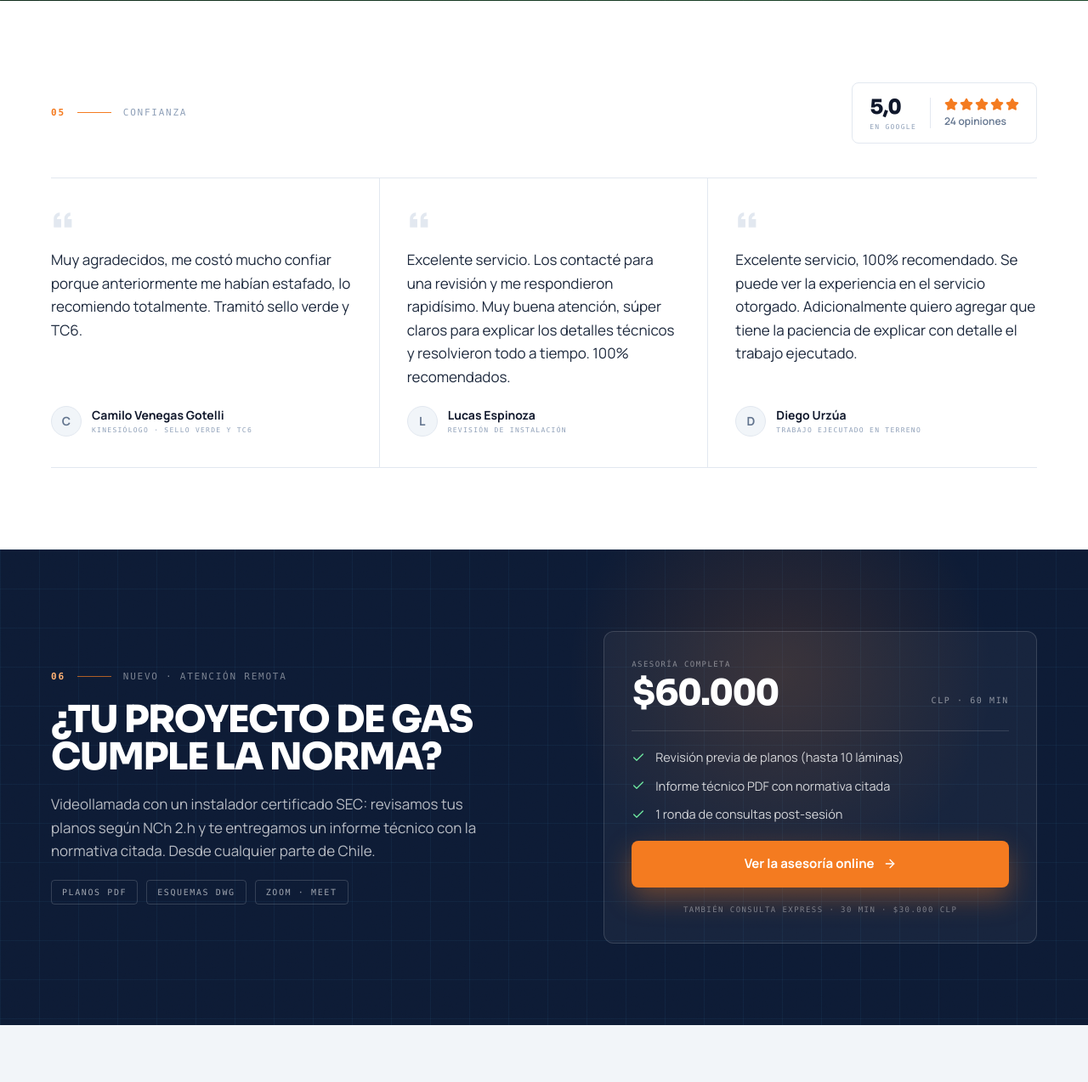
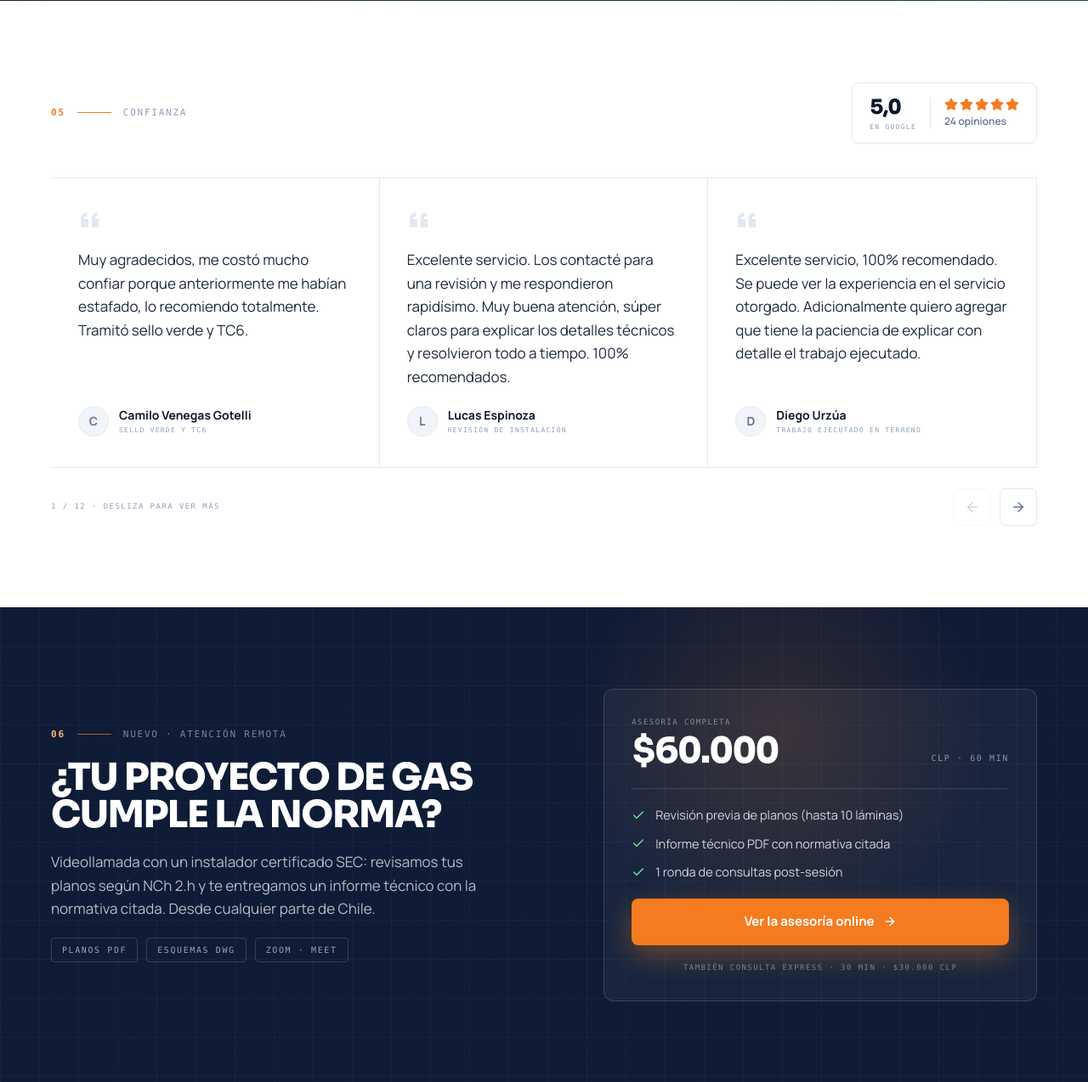
Before and after one commit to jors213/WebAltoGasSPA, a Django app: page / in a window 1280 px wide. Shown: the part 3692-4966 px from the top of the page at 85% size. Run offline with Django 5.2, Linux system fonts and the light colour scheme; some libraries are stand-ins or nearby versions.

Commit message:
Arregla scroll lateral en móvil, logo, cifras cortadas y carrusel de opiniones
Scroll horizontal en móvil
El `overflow-x:hidden` estaba sólo en <body>: <html> seguía en `visible`,
así que el gesto táctil desplazaba el documento de lado y la barra fija
inferior se despegaba del contenido al arrastrar. Ahora la regla vive en
input.css sobre html y body, con `clip` (no crea contenedor de scroll, no
rompe position:sticky) y `hidden` de respaldo.

Logo
IconoAG.png mide 500x500 pero la marca sólo ocupa el 36% del alto: el
resto es transparente, y por eso se veía diminuta. Se recorta a su caja
real (logo_ag.png) y se sirve a 48px, mismo tamaño en móvil y escritorio.
En móvil va centrado en la barra, con la hamburguesa a la derecha.

Barra de navegación
El menú completo pasa a verse desde lg: entre 768 y 1023 los seis enlaces
no cabían y se partían en dos líneas. Debajo de lg manda la hamburguesa.
El desplegable se ancla a la altura real de la barra (68px, 80px en md+).

Cifras cortadas en asesoría
La diagonal del hero se comía la fila +13 / +200 / 100% / 60 min. La
profundidad del recorte pasa de porcentaje a píxeles fijos: con `85%`
crecía con el alto de la sección y en móvil, donde el header mide el
doble, se tragaba la fila entera.

Opiniones
De 3 fijas a las 12 reseñas de Google en un carrusel con scroll-snap
nativo: se arrastra con el dedo, y en escritorio hay flechas, teclado y
contador. Sin librerías.

Y un error propio: dos comentarios {# #} de varias líneas se estaban
renderizando como texto visible dentro del nav y de la home. Django sólo
trata {# #} como comentario en UNA línea; van con {% comment %}.

Co-Authored-By: Claude Opus 5 <noreply@anthropic.com>

```diff
--- a/core/templates/core/_nav.html
+++ b/core/templates/core/_nav.html
@@ -12,9 +12,14 @@ nunca con llave-almohadilla, que sólo comenta UNA línea.
 <nav id="navbar"
     class="fixed top-0 w-full z-50 h-[68px] md:h-20 flex items-center px-4 md:px-10 bg-[#0d1b35]/95 backdrop-blur-md border-b border-[#4BB8E8]/[0.16] transition-all duration-300">
 
-    <div class="flex items-center gap-3 md:gap-4">
+    {% comment %}
+    Mientras se ve la hamburguesa (por debajo de lg) el logo va centrado en la
+    barra; en lg+ vuelve al flujo, a la izquierda. Mismo tamaño en ambos.
+    {% endcomment %}
+    <div
+        class="absolute left-1/2 -translate-x-1/2 lg:static lg:translate-x-0 flex items-center gap-3 lg:gap-4">
         <a href="{% url 'home' %}" class="flex-shrink-0">
-            <img src="{% static 'core/img/IconoAG.png' %}" alt="Alto Gas SPA" class="h-10 md:h-12 w-auto object-contain">
+            <img src="{% static 'core/img/logo_ag.png' %}" alt="Alto Gas SPA" class="h-12 w-auto object-contain">
         </a>
         <div class="hidden lg:flex items-center gap-4">
             <div class="w-px h-7 bg-white/[0.14]"></div>
@@ -25,33 +30,33 @@ nunca con llave-almohadilla, que sólo comenta UNA línea.
         </div>
     </div>
 
-    <ul class="hidden md:flex flex-1 items-center justify-center gap-6 lg:gap-7 list-none">
+    <ul class="hidden lg:flex flex-1 items-center justify-center gap-6 xl:gap-7 list-none">
         <li class="flex flex-col items-center gap-1.5">
             <a href="{% url 'home' %}"
-                class="text-sm {% if activo == 'home' %}text-white font-semibold{% else %}text-white/[0.66] font-medium hover:text-[#4BB8E8] transition-colors duration-200{% endif %}">Inicio</a>
+                class="text-sm whitespace-nowrap {% if activo == 'home' %}text-white font-semibold{% else %}text-white/[0.66] font-medium hover:text-[#4BB8E8] transition-colors duration-200{% endif %}">Inicio</a>
             {% if activo == 'home' %}<span class="w-4 h-0.5 rounded bg-[#F47B20]"></span>{% endif %}
         </li>
         <li class="flex flex-col items-center gap-1.5">
             <a href="{% url 'servicio_sello_verde' %}"
-                class="text-sm {% if activo == 'sello_verde' %}text-white font-semibold{% else %}text-white/[0.66] font-medium hover:text-[#4BB8E8] transition-colors duration-200{% endif %}">Sello
+                class="text-sm whitespace-nowrap {% if activo == 'sello_verde' %}text-white font-semibold{% else %}text-white/[0.66] font-medium hover:text-[#4BB8E8] transition-colors duration-200{% endif %}">Sello
                 Verde</a>
             {% if activo == 'sello_verde' %}<span class="w-4 h-0.5 rounded bg-[#F47B20]"></span>{% endif %}
         </li>
         <li class="flex flex-col items-center gap-1.5">
             <a href="{% url 'servicio_tramites_sec' %}"
-                class="text-sm {% if activo == 'tramites_sec' %}text-white font-semibold{% else %}text-white/[0.66] font-medium hover:text-[#4BB8E8] transition-colors duration-200{% endif %}">Trámites
+                class="text-sm whitespace-nowrap {% if activo == 'tramites_sec' %}text-white font-semibold{% else %}text-white/[0.66] font-medium hover:text-[#4BB8E8] transition-colors duration-200{% endif %}">Trámites
                 SEC</a>
             {% if activo == 'tramites_sec' %}<span class="w-4 h-0.5 rounded bg-[#F47B20]"></span>{% endif %}
         </li>
         <li class="flex flex-col items-center gap-1.5">
             <a href="{% url 'servicio_proyectos' %}"
-                class="text-sm {% if activo == 'proyectos' %}text-white font-semibold{% else %}text-white/[0.66] font-medium hover:text-[#4BB8E8] transition-colors duration-200{% endif %}">Proyectos</a>
+                class="text-sm whitespace-nowrap {% if activo == 'proyectos' %}text-white font-semibold{% else %}text-white/[0.66] font-medium hover:text-[#4BB8E8] transition-colors duration-200{% endif %}">Proyectos</a>
             {% if activo == 'proyectos' %}<span class="w-4 h-0.5 rounded bg-[#F47B20]"></span>{% endif %}
         </li>
         <li class="flex flex-col items-center gap-1.5">
             <span class="flex items-center gap-1.5">
                 <a href="{% url 'asesoria_online' %}"
-                    class="text-sm {% if activo == 'asesoria' %}text-white font-semibold{% else %}text-white/[0.66] font-medium hover:text-[#4BB8E8] transition-colors duration-200{% endif %}">Asesoría
+                    class="text-sm whitespace-nowrap {% if activo == 'asesoria' %}text-white font-semibold{% else %}text-white/[0.66] font-medium hover:text-[#4BB8E8] transition-colors duration-200{% endif %}">Asesoría
                     Online</a>
                 <span
                     class="mono text-[8px] bg-[#F47B20]/[0.16] border border-[#F47B20]/50 text-[#ffb173] px-1.5 py-0.5 rounded">Nuevo</span>
@@ -63,7 +68,7 @@ nunca con llave-almohadilla, que sólo comenta UNA línea.
         </li>
     </ul>
 
-    <div class="flex items-center gap-3 md:gap-5 ml-auto md:ml-0">
+    <div class="flex items-center gap-3 lg:gap-5 ml-auto lg:ml-0">
         <a href="tel:+56931187107" class="hidden lg:flex flex-col items-end gap-0.5 group">
             <span class="mono text-[8px] text-white/40">Llámanos</span>
             <span
@@ -77,7 +82,7 @@ nunca con llave-almohadilla, que sólo comenta UNA línea.
             WhatsApp
         </a>
         <button id="hamburger" onclick="toggleMenu()"
-            class="md:hidden flex flex-col gap-[5px] items-center justify-center w-11 h-11 cursor-pointer"
+            class="lg:hidden flex flex-col gap-[5px] items-center justify-center w-11 h-11 cursor-pointer"
             aria-label="Menú" aria-expanded="false" aria-controls="mobile-menu">
             <span class="w-[22px] h-0.5 bg-white rounded"></span>
             <span class="w-[22px] h-0.5 bg-white rounded"></span>
@@ -86,8 +91,9 @@ nunca con llave-almohadilla, que sólo comenta UNA línea.
     </div>
 </nav>
 
+{# El desplegable arranca justo bajo la barra, que mide 68px y 80px desde md #}
 <div id="mobile-menu"
-    class="fixed top-[68px] left-0 right-0 z-40 bg-[#0d1b35] border-b border-white/10 flex-col px-5 py-3">
+    class="fixed top-[68px] md:top-20 left-0 right-0 z-40 bg-[#0d1b35] border-b border-white/10 flex-col px-5 py-3">
     <a href="{% url 'home' %}" class="text-white/70 font-medium py-3.5 border-b border-white/5">Inicio</a>
     <a href="{% url 'servicio_sello_verde' %}" class="text-white/70 font-medium py-3.5 border-b border-white/5">Sello
         Verde</a>
--- a/core/templates/core/home.html
+++ b/core/templates/core/home.html
@@ -292,7 +292,7 @@
     </style>
 </head>
 
-<body class="bg-white text-slate-800 overflow-x-hidden">
+<body class="bg-white text-slate-800">
     <!-- Google Tag Manager (noscript) -->
     <noscript><iframe src="https://www.googletagmanager.com/ns.html?id=GTM-KZFV7BXS" height="0" width="0"
             style="display:none;visibility:hidden"></iframe></noscript>
@@ -682,10 +682,17 @@
                 </div>
             </div>
 
-            <div class="grid md:grid-cols-3 border-t border-b border-slate-200">
+            {% comment %}
+            Carrusel: scroll-snap nativo. Se arrastra con el dedo en móvil y
+            con las flechas o el teclado en escritorio. Sin librerías.
+            {% endcomment %}
+            <div id="testimonios" class="relative border-t border-b border-slate-200">
+                <div id="testimonios-pista"
+                    class="flex gap-0 overflow-x-auto snap-x snap-mandatory scroll-smooth [scrollbar-width:none] [-ms-overflow-style:none] [&amp;::-webkit-scrollbar]:hidden"
+                    tabindex="0" role="group" aria-label="Opiniones de clientes en Google">
                     {% for t in testimonials %}
-                <div
-                    class="flex flex-col gap-5 py-8 md:py-9 {% if not forloop.last %}border-b md:border-b-0 md:border-r border-slate-200 md:pr-8{% endif %}{% if not forloop.first %} md:pl-8{% endif %} reveal delay-{{ forloop.counter }}">
+                    <article
+                        class="snap-start shrink-0 basis-full md:basis-1/2 lg:basis-1/3 flex flex-col gap-5 py-8 md:py-9 px-1 md:px-8 border-r border-slate-200">
                         <svg width="26" height="26" viewBox="0 0 24 24" fill="#e2e8f0" aria-hidden="true">
                             <path
                                 d="M9.5 4C6 4 3 7 3 10.5V20h8v-9H6.5c0-2 1.4-3.5 3-3.5zM21 4c-3.5 0-6.5 3-6.5 6.5V20h8v-9H18c0-2 1.4-3.5 3-3.5z" />
@@ -701,8 +708,25 @@
                                 <span class="mono text-[8px] text-slate-400">{{ t.meta }}</span>
                             </div>
                         </div>
+                    </article>
+                    {% endfor %}
                 </div>
-                {% endfor %}
+            </div>
+
+            <div class="flex items-center justify-between gap-4 pt-6">
+                <span class="mono text-[9px] text-slate-400">
+                    <span id="testimonios-indice">1</span> / {{ testimonials|length }} · desliza para ver más
+                </span>
+                <div class="flex gap-2.5">
+                    <button type="button" id="testimonios-prev" aria-label="Opinión anterior"
+                        class="w-11 h-11 rounded-md border border-slate-200 flex items-center justify-center text-slate-500 hover:border-slate-300 hover:text-[#F47B20] transition-colors disabled:opacity-30 disabled:hover:border-slate-200 disabled:hover:text-slate-500">
+                        <i data-lucide="arrow-left" class="w-[18px] h-[18px]"></i>
+                    </button>
+                    <button type="button" id="testimonios-next" aria-label="Opinión siguiente"
+                        class="w-11 h-11 rounded-md border border-slate-200 flex items-center justify-center text-slate-500 hover:border-slate-300 hover:text-[#F47B20] transition-colors disabled:opacity-30 disabled:hover:border-slate-200 disabled:hover:text-slate-500">
+                        <i data-lucide="arrow-right" class="w-[18px] h-[18px]"></i>
+                    </button>
+                </div>
             </div>
         </div>
     </section>
@@ -959,6 +983,60 @@
 
         document.querySelectorAll('.reveal, .reveal-left, .reveal-right, .reveal-scale')
             .forEach(el => revealObserver.observe(el));
+
+        // ── Carrusel de opiniones ───────────────────────────────────────────
+        // La pista es un contenedor con scroll-snap: el arrastre táctil ya
+        // funciona solo. Esto añade flechas, teclado y el contador.
+        (function () {
+            const pista = document.getElementById('testimonios-pista');
+            if (!pista) return;
+            const prev = document.getElementById('testimonios-prev');
+            const next = document.getElementById('testimonios-next');
+            const indice = document.getElementById('testimonios-indice');
+            const tarjetas = [...pista.children];
+            if (!tarjetas.length) return;
+
+            const paso = () => tarjetas[0].getBoundingClientRect().width;
+
+            const actualizar = () => {
+                const actual = Math.round(pista.scrollLeft / paso());
+                indice.textContent = Math.min(actual + 1, tarjetas.length);
+                // 1px de tolerancia: el scroll fraccionario nunca cae exacto
+                prev.disabled = pista.scrollLeft <= 1;
+                next.disabled = pista.scrollLeft >= pista.scrollWidth - pista.clientWidth - 1;
+            };
+
+            const mover = dir => {
+                pista.scrollBy({ left: dir * paso(), behavior: 'smooth' });
+                // El evento `scroll` no llega en todos los navegadores cuando el
+                // desplazamiento es programático y suave, así que refrescamos a
+                // mano una vez terminada la animación.
+                setTimeout(actualizar, 450);
+            };
+
+            prev.addEventListener('click', () => mover(-1));
+            next.addEventListener('click', () => mover(1));
+
+            pista.addEventListener('keydown', e => {
+                if (e.key === 'ArrowRight') { e.preventDefault(); mover(1); }
+                if (e.key === 'ArrowLeft') { e.preventDefault(); mover(-1); }
+            });
+
+            // Fuente de verdad para el arrastre con el dedo: qué tarjeta se ve.
+            if ('IntersectionObserver' in window) {
+                const observador = new IntersectionObserver(actualizar,
+                    { root: pista, threshold: 0.6 });
+                tarjetas.forEach(t => observador.observe(t));
+            }
+
+            let esperando;
+            pista.addEventListener('scroll', () => {
+                clearTimeout(esperando);
+                esperando = setTimeout(actualizar, 80);
+            });
+            window.addEventListener('resize', actualizar);
+            actualizar();
+        })();
     </script>
 
 </body>
--- a/core/views.py
+++ b/core/views.py
@@ -58,10 +58,11 @@ def home(request):
     # botón "Ver las opiniones en Google" (si queda vacío, el botón no se muestra).
     google_reviews_url = ""
 
+    # Las mejores primero: el carrusel de la home las muestra en este orden.
     testimonials = [
         {
             'name': "Camilo Venegas Gotelli",
-            'meta': "Kinesiólogo · Sello Verde y TC6",
+            'meta': "Sello Verde y TC6",
             'text': "Muy agradecidos, me costó mucho confiar porque anteriormente me habían estafado, "
                     "lo recomiendo totalmente. Tramitó sello verde y TC6.",
         },
@@ -78,6 +79,53 @@ def home(request):
             'text': "Excelente servicio, 100% recomendado. Se puede ver la experiencia en el servicio "
                     "otorgado. Adicionalmente quiero agregar que tiene la paciencia de explicar con "
                     "detalle el trabajo ejecutado.",
+        },
+        {
+            'name': "Eyleen Andrea Canchig",
+            'meta': "Instalación",
+            'text': "100% recomendado. El trabajo de David un 7, muy simpático, me ayudó con la "
+                    "instalación, me explicó todo. Así que lo recomiendo a ojos cerrados.",
+        },
+        {
+            'name': "Nicol Andrea Londoño",
+            'meta': "Asesoría de proyectos",
+            'text': "Me contacté con David para ver unos proyectos y quedé muy conforme con la atención "
+                    "y la asesoría. Recomendadísimo.",
+        },
+        {
+            'name': "Rebeca Badilla",
+            'meta': "Cliente",
+            'text': "Buen servicio, siempre atento a las consultas y para agilizar proceso. Recomendable.",
+        },
+        {
+            'name': "Mauro Robles",
+            'meta': "Ejecución de trabajos",
+            'text': "Profesionalismo en la ejecución de los trabajos, totalmente recomendable.",
+        },
+        {
+            'name': "Fernando Armijo",
+            'meta': "Cliente",
+            'text': "Excelente servicio, profesional y comprometido.",
+        },
+        {
+            'name': "Brallan Cea",
+            'meta': "Cliente",
+            'text': "Excelente servicio, muy profesional.",
+        },
+        {
+            'name': "Braulio Miranda",
+            'meta': "Cliente",
+            'text': "Perfecto el servicio, buena atención. ¡Recomendado!",
+        },
+        {
+            'name': "Yordan Sáez",
+            'meta': "Cliente",
+            'text': "Buen trabajo, buen profesional. Recomendado.",
+        },
+        {
+            'name': "Cecilia Canchig",
+            'meta': "Cliente",
+            'text': "Excelente servicio, recomendado 100%.",
         },
     ]
 
```
Also changed, not shown: core/templates/core/asesoria_online.html (+11 -3 lines), input.css (+14 -0 lines), core/static/core/css/tailwind.css, core/static/core/img/logo_ag.png (added), 2 other files. Lines whose indentation alone changed are shown as unchanged.
